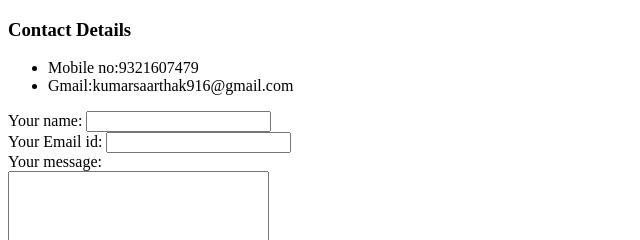
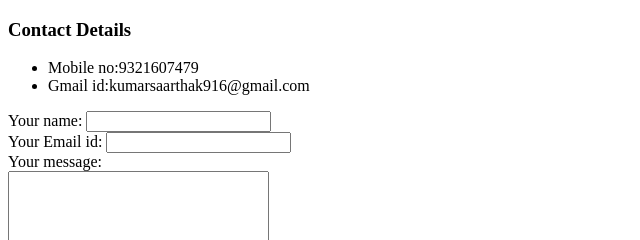
Before and after one commit to saar18hak/CV, a plain HTML site: page contact.html in a window 1280 px wide. Shown: the top 240 px of the page, 0-640 px from the left. Drawn offline with Linux system fonts and the light colour scheme.

Commit message:
Changes in form tag

```diff
--- a/contact.html
+++ b/contact.html
@@ -10,7 +10,7 @@
     <h3>Contact Details</h3>
     <ul>
         <li>Mobile no:9321607479</li>
-        <li>Gmail:kumarsaarthak916@gmail.com</li>
+        <li>Gmail id:kumarsaarthak916@gmail.com</li>
     </ul>
 
     <form class="" action="mailto:kumarsaarthak916@gmail.com" method="post">
```
